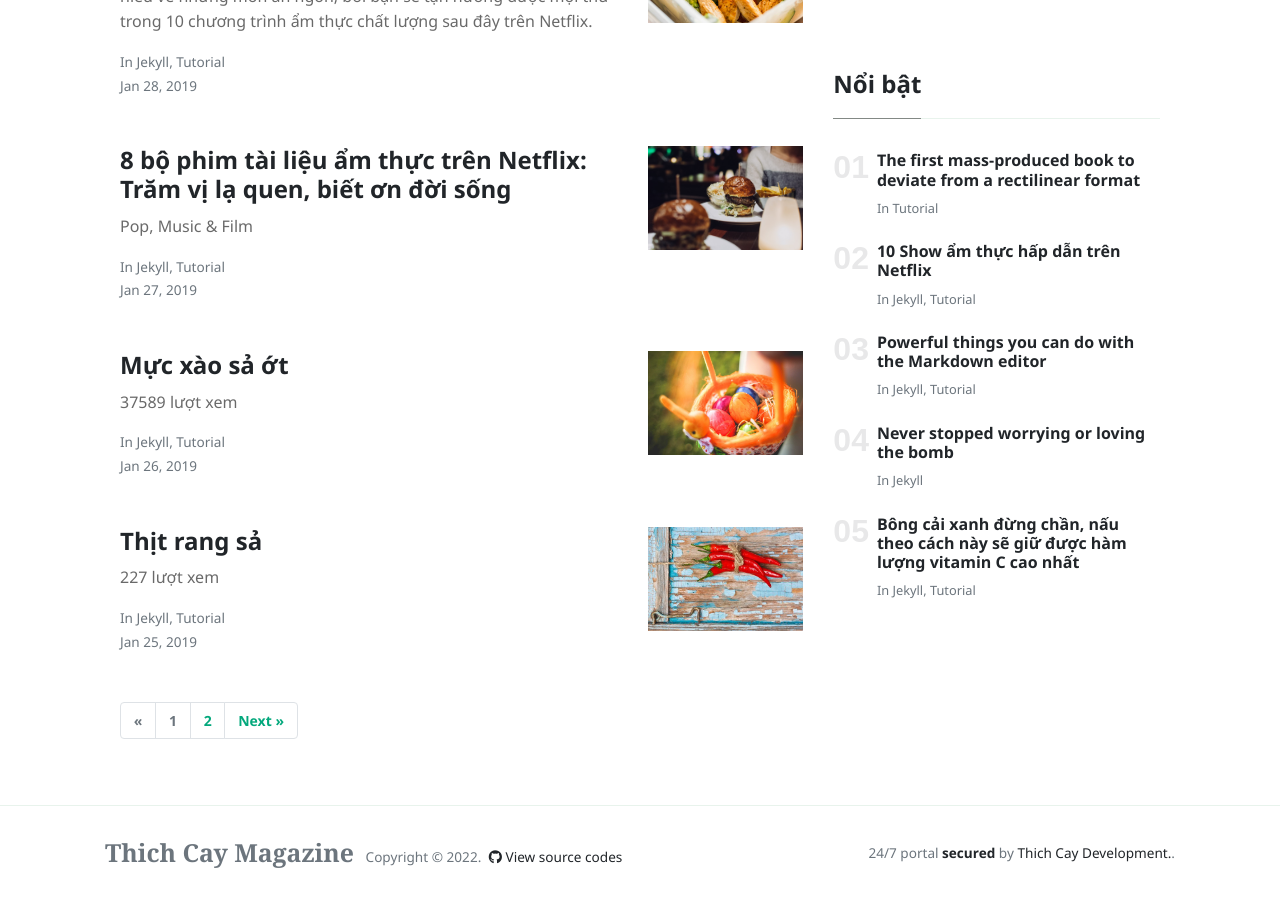
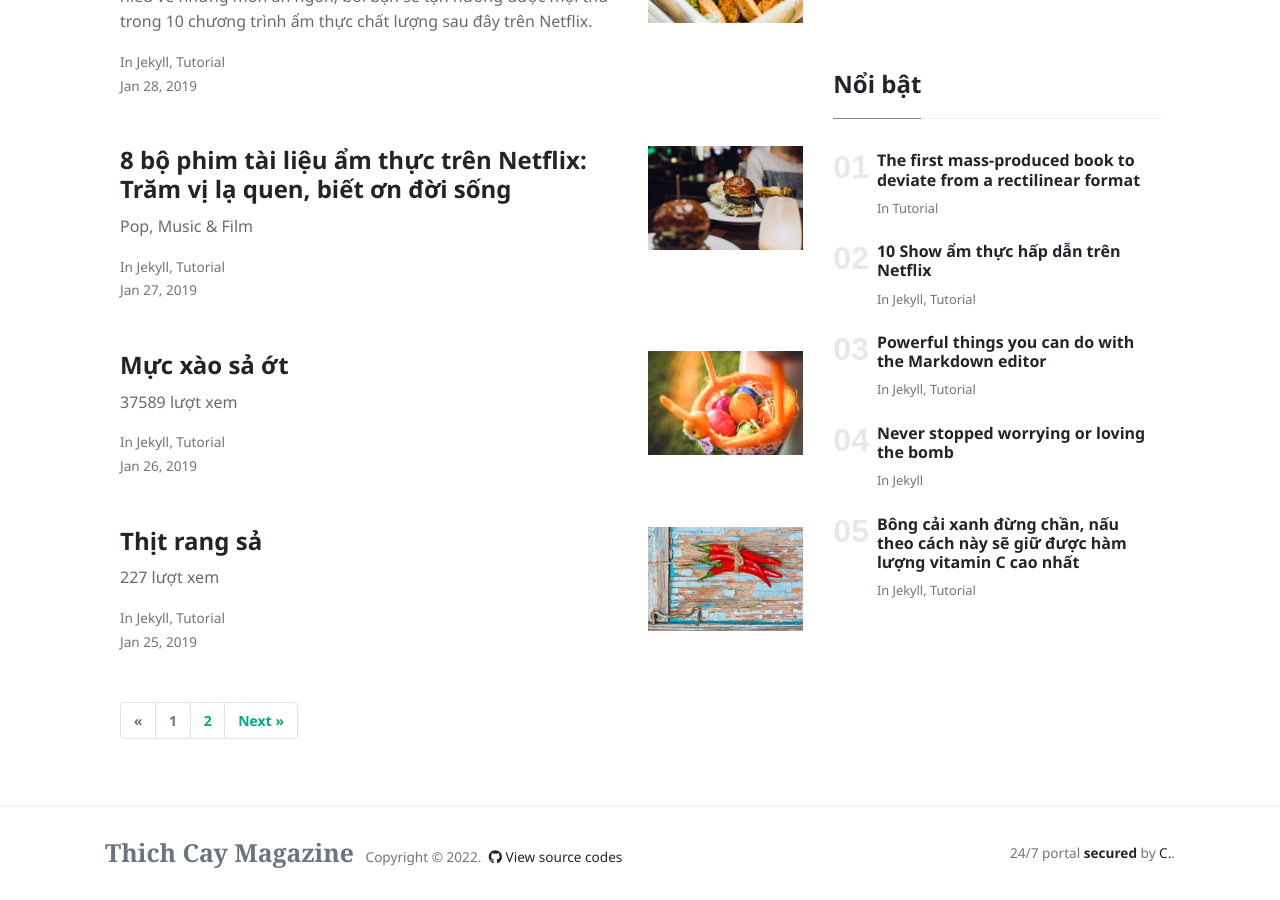
Before and after one commit to thichcayvn/thichcayvn.github.io, a Jekyll site: the page built from index.html, in a window 1280 px wide and 900 px high, scrolled down 1548 px. Built offline with Jekyll 4.4.1, drawn with Linux system fonts in a browser that asks for light colours; nearby versions of some CDN libraries; the list of posts is cut into pages by our own code.

Commit message:
commit on 'master'

```diff
--- a/_includes/search-lunr.html
+++ b/_includes/search-lunr.html
@@ -77,5 +77,5 @@
 
 
 <form class="bd-search hidden-sm-down" onSubmit="return lunr_search(document.getElementById('lunrsearch').value);">
-<input type="text" class="form-control text-small"  id="lunrsearch" name="q" value="" placeholder="Tìm kiếm">
+<input type="text" class="form-control text-small"  id="lunrsearch" name="q" value="" placeholder="Type keyword and enter...">
 </form>
--- a/_layouts/default.html
+++ b/_layouts/default.html
@@ -1,5 +1,5 @@
 <!DOCTYPE html>
-<html lang="vi">
+<html lang="en">
 <head>
     <meta charset="utf-8">
     <meta name="viewport" content="width=device-width, initial-scale=1, shrink-to-fit=no">
@@ -46,7 +46,7 @@
             <ul class="navbar-nav mr-auto d-flex align-items-center">
                {% include menu-header.html %}
             </ul>
-            <ul class="navbar-nav ml-auto d-flex align-items-right">
+            <ul class="navbar-nav ml-auto d-flex align-items-center">
                 {% include search-lunr.html %}
             </ul>
         </div>
@@ -85,7 +85,7 @@
 
             </div>
             <div>
-                24/7 portal <a target="_blank" class="text-dark font-weight-bold" href="https://www.thichcay.com/"> secured </a> by <a class="text-dark" target="_blank" href="https://www.thichcay.com/"> Thich Cay Development.</a>.
+                24/7 portal <a target="_blank" class="text-dark font-weight-bold" href="https://www.thichcay.com/"> secured </a> by <a class="text-dark" target="_blank" href="https://www.thichcay.com/">C.</a>.
             </div>
         </div>
         </div>
```
